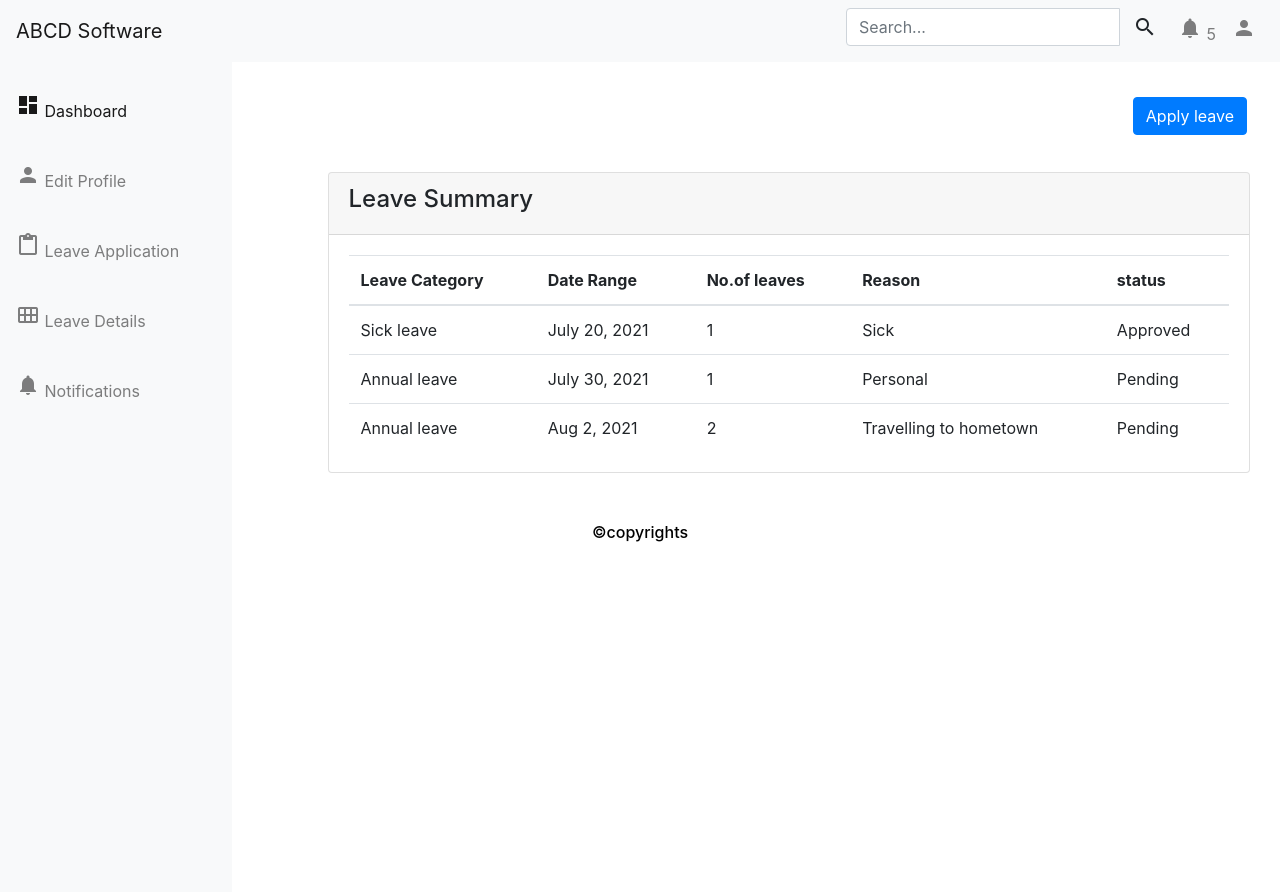
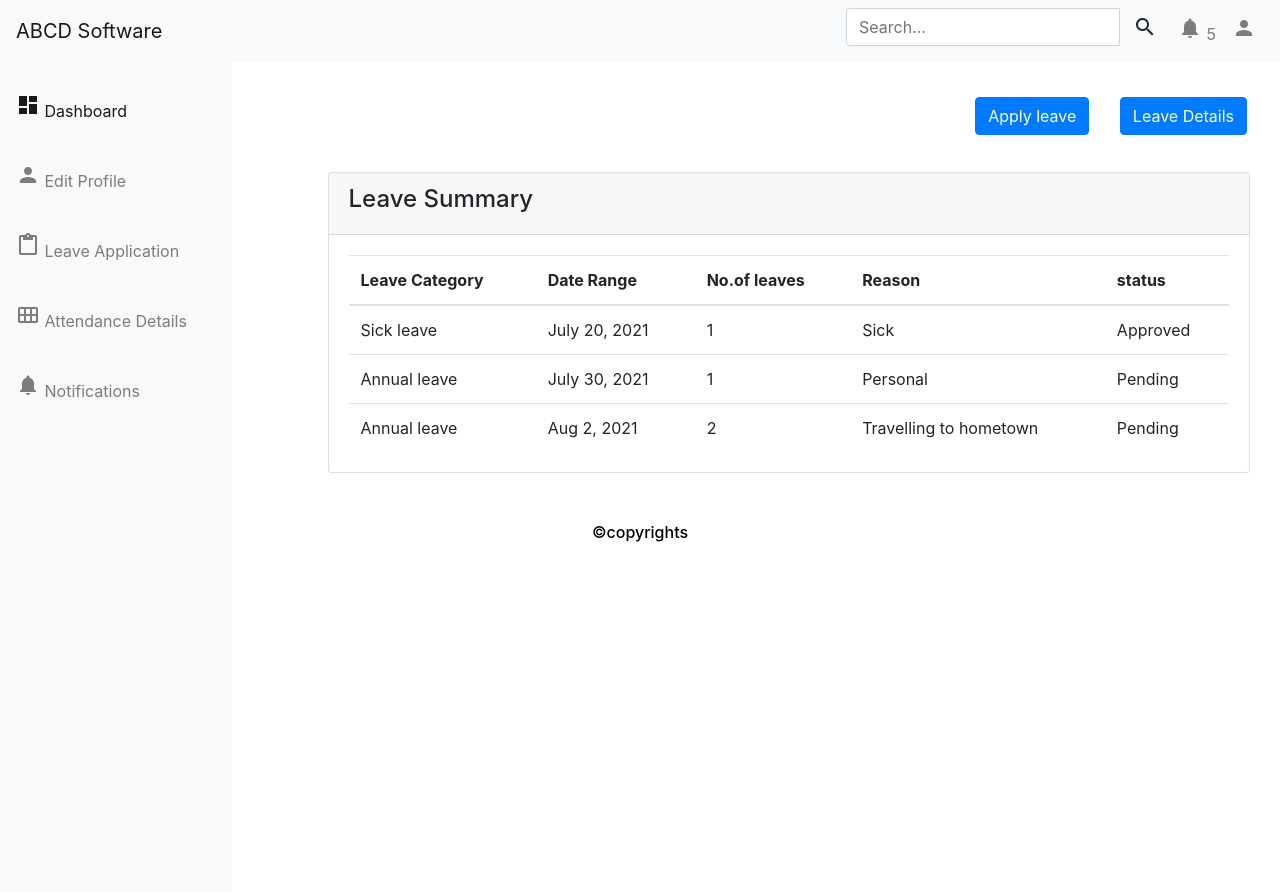
Before and after one commit to anusreepromod/hrmsapp, a Django app: page /user/leave/ in a window 1280 px wide. Shown: the top 892 px of the page. Run offline with Django 3.2, Linux system fonts and the light colour scheme.

Commit message:
version6

```diff
--- a/userapp/TEMPLATES/applyleave.html
+++ b/userapp/TEMPLATES/applyleave.html
@@ -1,7 +1,5 @@
 {% extends "master.html" %}
 {% load static %}
-
-
 {% block content %}
 
 <div class="row" style="padding-top: 100px;">
--- a/userapp/TEMPLATES/leaveapplication.html
+++ b/userapp/TEMPLATES/leaveapplication.html
@@ -12,7 +12,11 @@
                 <span class="btn addButtons">
                     <a class="btn btn-primary" href="/user/applyleave/" role="button">Apply leave</a>
                 </span>
-
+            </div>
+            <div class="btn-group">
+                <span class="btn addButtons">
+                    <a class="btn btn-primary" href="/user/leavedetail/" role="button">Leave Details</a>
+                </span>
             </div>
         </div>
 
--- a/userapp/TEMPLATES/master.html
+++ b/userapp/TEMPLATES/master.html
@@ -76,9 +76,9 @@
         </div>
     </div>
     <!-- end of navbar -->
-
+    <!-- Vertical navbar -->
     <div class="row">
-        <div class="col-lg-3 col-12 vh-100% ">
+        <div class="col-lg-3 col-sm-3 col-xs-3 col-12 vh-100% ">
             <nav class="navbar navbar-light bg-light ml-0" style="position: fixed;padding-top: 85px;">
                 <div class="wrapper">
                     <div class="sidebar">
@@ -104,9 +104,9 @@
                                     </a>
                                 </li><br>
                                 <li class="nav-item ">
-                                    <a class="nav-link" href="/user/leavedetail/">
+                                    <a class="nav-link" href="/user/attendance/">
                                         <i class="material-icons">calendar_view_month</i>
-                                        Leave Details
+                                        Attendance Details
                                     </a>
                                 </li><br>
                                 <li class="nav-item ">
--- a/userapp/urls.py
+++ b/userapp/urls.py
@@ -13,5 +13,6 @@ urlpatterns = [
     path('leavedetail/', views.leavedetail),
     path('userprofile/', views.userprofile),
     path('settings/', views.settings),
+    path('attendance/', views.attendance),
 
 ]
--- a/userapp/views.py
+++ b/userapp/views.py
@@ -37,3 +37,7 @@ def userprofile(request):
 
 def settings(request):
     return render(request, 'settings.html')
+
+
+def attendance(request):
+    return render(request, 'attendance.html')
```
Also changed, not shown: userapp/TEMPLATES/attendance.html (added, +47 -0 lines).
